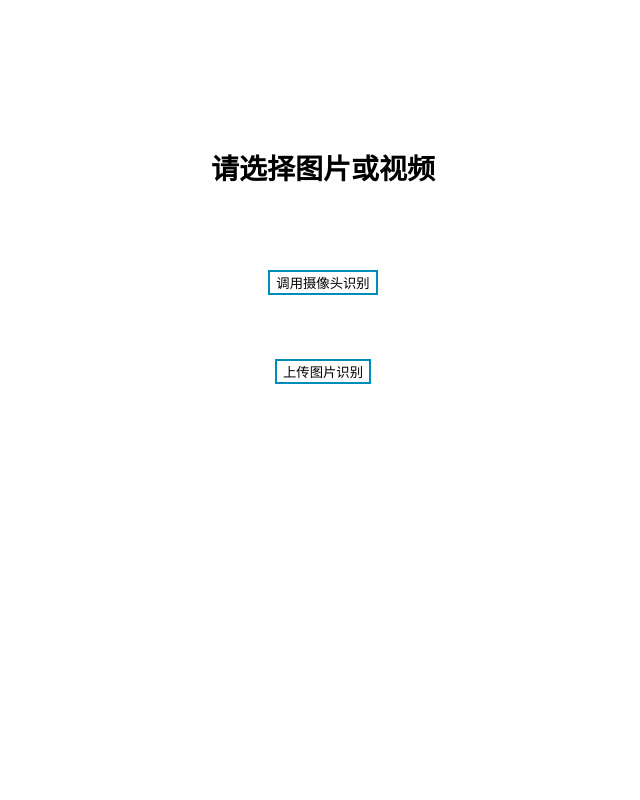
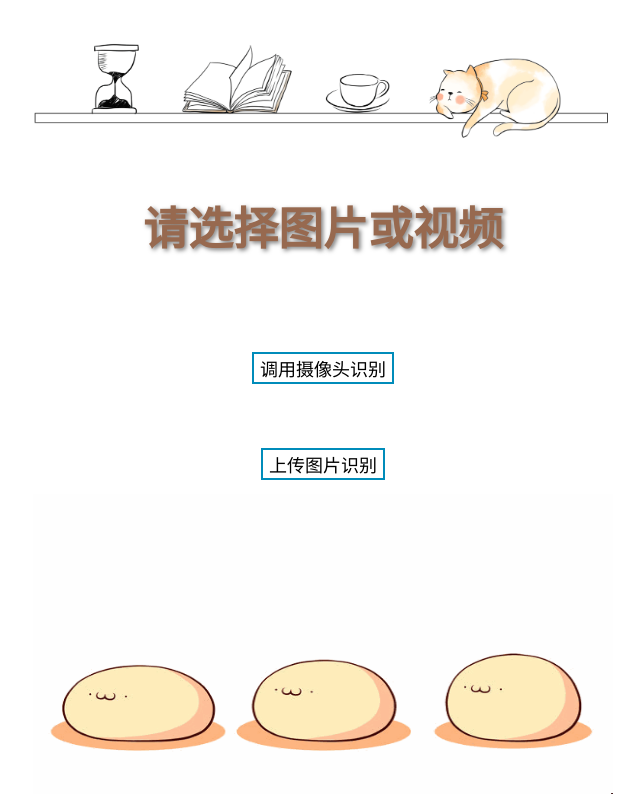
Before and after one commit to luboche/VisioFace, a Flask app: page /main in a window 1280 px wide. Shown: the whole page, without its empty margins (317-957 px from the left). Run offline with Flask 3, Linux system fonts and the light colour scheme.

Commit message:
2023/5/31

```diff
--- a/static/style.css
+++ b/static/style.css
@@ -18,7 +18,23 @@ footer {
 .avatar {
     width: 40px;
 }
+.button-container {
+  display: flex;
+  justify-content: center;
+}
+.container {
+  display: flex;
+  justify-content: center;
+  align-items: center;
+  height: 80vh; /* 可根据需要调整容器的高度 */
+}
 
+.container > * {
+  margin: 10px; /* 可根据需要调整元素之间的间距 */
+}
+.button-container button {
+  margin: 0 10px;
+}
 /* 电影列表 */
 .movie-list {
     list-style-type: none;
@@ -55,7 +71,7 @@ footer {
       padding: 16px 32px;
       text-align: center;
       display: inline-block;
-      font-size: 16px;
+      font-size: 50px;
       margin: 4px 2px;
       -webkit-transition-duration: 0.4s; /* Safari */
       transition-duration: 0.4s;
@@ -66,8 +82,20 @@ footer {
 .btn1 {
       background-color: white;
       color: black;
+      font-size: 18px;
       border: 2px solid #008CBA;
 
+}
+.picturemain{
+    display: flex;
+    justify-content: center;
+    align-items: center;
+
+
+  }
+input[type="button"] {
+  display: block;
+  margin: 0 auto;
 }
 /* 悬停样式 */
 .btn1:hover {
@@ -110,7 +138,15 @@ footer {
     //设置初始状态
     transition: 0s;
 }
+.mainziti{
+    font-family: Arial, sans-serif;
+    font-size: 45px;
+    font-weight: bold;
+    color: #97694F;
+    text-transform: uppercase;
+    text-shadow: 2px 2px 4px rgba(0, 0, 0, 0.5);
 
+  }
 .niceButton2{
             position: relative;
             background-color: rgb(32, 93, 224);
--- a/templates/main.html
+++ b/templates/main.html
@@ -1,5 +1,5 @@
 <!DOCTYPE html>
-<html lang="en">
+<html lang="en" xmlns:class="http://www.w3.org/1999/xhtml">
 <head>
     <link rel="stylesheet" href="{{ url_for('static', filename='style.css') }}" type="text/css">
     <link rel="icon" href="{{ url_for('static', filename='tubiao.png') }}">
@@ -17,12 +17,11 @@
     </script>
 </head>
 <body>
-<br></br>
-<br></br>
-<br></br>
-
-<br></br>
-<h1 align="center">请选择图片或视频</h1>
+<picture class="picturemain" >
+  <source type="image/webp" srcset="static\gif2.webp">
+  <img class="image" src="static\gif1.webp" width="600px" >
+</picture>
+<h1 align="center" class="mainziti">请选择图片或视频</h1>
 <!--<form>-->
 <!--    <input type="search">-->
 <!--</form>-->
@@ -49,6 +48,9 @@
 <!--<input type="button" value="调用摄像头识别" onclick="video()"/>-->
     </form>
 
-
+<picture class="picturemain" >
+  <source type="image/webp" srcset="static\gif1.webp">
+  <img class="image" src="static\gif1.webp" height="300px" width="600px">
+</picture>
 </body>
 </html>
```
Also changed, not shown: templates/video.html (+18 -14 lines), rev_image.jpg, static/gif1.webp (added), static/gif2.webp (added).
